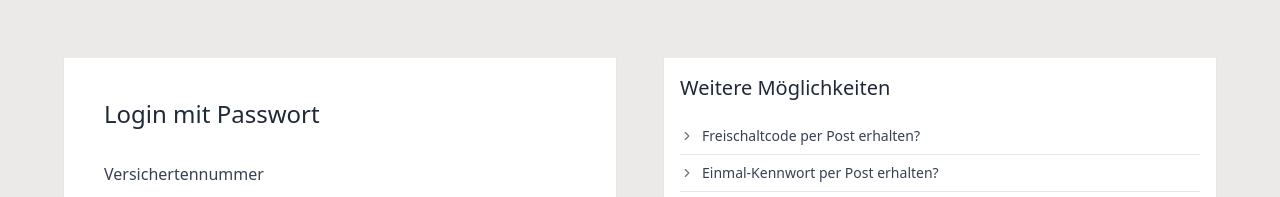
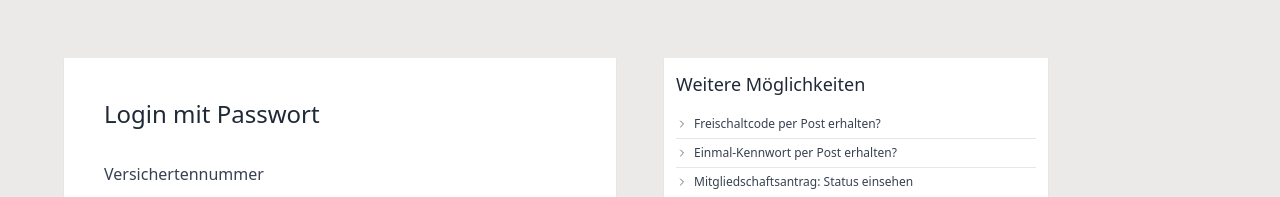
Before and after one commit to johnpain190/TK-DE, a React (Vite) app: page / in a window 1280 px wide. Shown: the part 594-791 px from the top of the page. Built offline with nearby package versions, Linux system fonts and the light colour scheme.

Commit message:
Fix: Reduce "Weitere Möglichkeiten" box size
Further reduced the size of the "Weitere Möglichkeiten" box to match the screenshot.

```diff
--- a/src/components/LoginSection.tsx
+++ b/src/components/LoginSection.tsx
@@ -74,27 +74,27 @@ const LoginSection = () => {
             </div>
 
             {/* Desktop: Weitere Möglichkeiten */}
-            <div className="bg-white p-4 shadow-sm">
-              <h2 className="text-xl font-normal mb-4 text-gray-800">Weitere Möglichkeiten</h2>
+            <div className="bg-white p-3 shadow-sm max-w-sm">
+              <h2 className="text-lg font-normal mb-3 text-gray-800">Weitere Möglichkeiten</h2>
 
               <div className="space-y-0">
-                <div className="py-2 border-b border-gray-200">
-                  <span className="text-gray-700 text-sm flex items-center cursor-pointer hover:text-gray-900">
-                    <ChevronRight size={14} className="mr-2 text-gray-500" />
+                <div className="py-1.5 border-b border-gray-200">
+                  <span className="text-gray-700 text-xs flex items-center cursor-pointer hover:text-gray-900">
+                    <ChevronRight size={12} className="mr-1.5 text-gray-500" />
                     Freischaltcode per Post erhalten?
                   </span>
                 </div>
 
-                <div className="py-2 border-b border-gray-200">
-                  <span className="text-gray-700 text-sm flex items-center cursor-pointer hover:text-gray-900">
-                    <ChevronRight size={14} className="mr-2 text-gray-500" />
+                <div className="py-1.5 border-b border-gray-200">
+                  <span className="text-gray-700 text-xs flex items-center cursor-pointer hover:text-gray-900">
+                    <ChevronRight size={12} className="mr-1.5 text-gray-500" />
                     Einmal-Kennwort per Post erhalten?
                   </span>
                 </div>
 
-                <div className="py-2">
-                  <span className="text-gray-700 text-sm flex items-center cursor-pointer hover:text-gray-900">
-                    <ChevronRight size={14} className="mr-2 text-gray-500" />
+                <div className="py-1.5">
+                  <span className="text-gray-700 text-xs flex items-center cursor-pointer hover:text-gray-900">
+                    <ChevronRight size={12} className="mr-1.5 text-gray-500" />
                     Mitgliedschaftsantrag: Status einsehen
                   </span>
                 </div>
```
